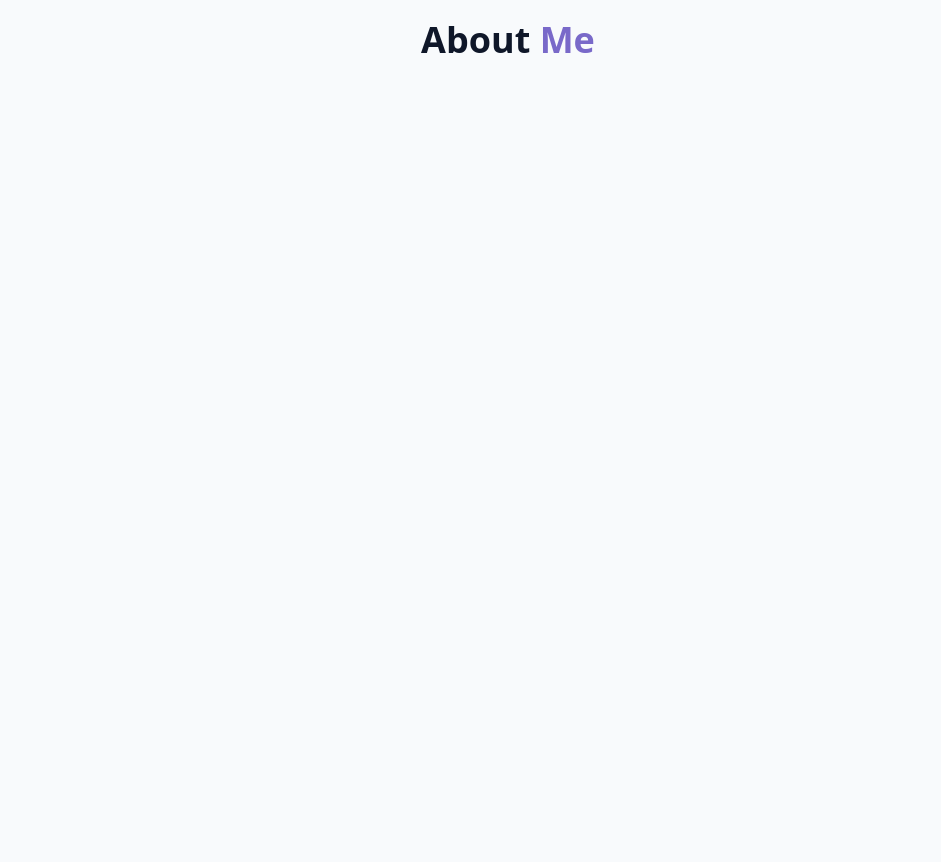
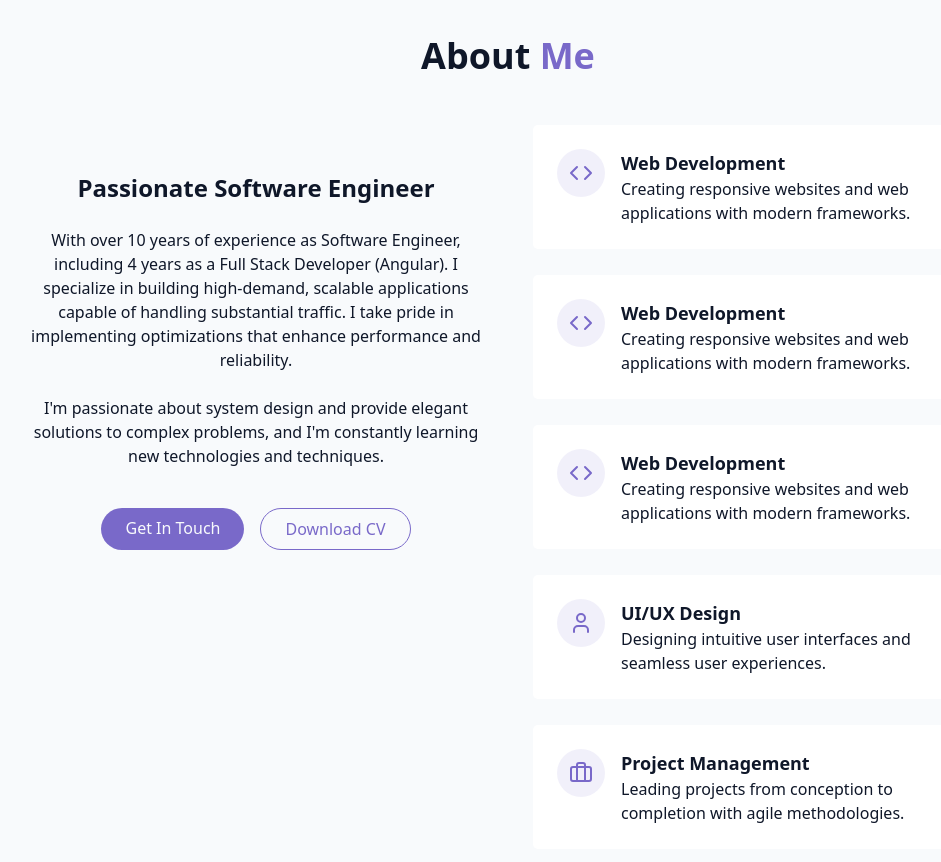
Before and after one commit to enriplaso/enrique-porfolio, a React (Vite) app: page / in a window 1280 px wide. Shown: the part 860-1722 px from the top of the page, without its empty margins (132-1073 px from the left). Before the commit the page ends 1004 px from the top, so only its background shows below. Built offline with nearby package versions, Linux system fonts and the light colour scheme.

Commit message:
added profile photo and about section

```diff
--- a/src/components/AboutSection.tsx
+++ b/src/components/AboutSection.tsx
@@ -1,11 +1,123 @@
+import { Briefcase, Code, User } from "lucide-react";
+
 export const AboutSection = () => {
   return (
-    <section id="about" className="py-20 px-4 relative">
+    <section id="about" className="py-24 px-4 relative">
       {" "}
       <div className="container mx-auto max-w-5xl">
-        <h2 className="text-3xl md:text-4xl font-bold mb-1 text-center">
+        <h2 className="text-3xl md:text-4xl font-bold mb-12 text-center">
           About <span className="text-primary"> Me</span>
         </h2>
+
+        <div className="grid grid-cols-1 md:grid-cols-2 gap-12 items-baseline">
+          <div className="space-y-6">
+            <h3 className="text-2xl font-semibold">
+              Passionate Software Engineer
+            </h3>
+
+            <p className="text-muted-foreground">
+              With over 10 years of experience as Software Engineer, including 4
+              years as a Full Stack Developer (Angular). I specialize in
+              building high-demand, scalable applications capable of handling
+              substantial traffic. I take pride in implementing optimizations
+              that enhance performance and reliability.
+            </p>
+
+            <p className="text-muted-foreground">
+              I'm passionate about system design and provide elegant solutions
+              to complex problems, and I'm constantly learning new technologies
+              and techniques.
+            </p>
+
+            <div className="flex flex-col sm:flex-row gap-4 pt-4 justify-center">
+              <a href="#contact" className="cosmic-button">
+                {" "}
+                Get In Touch
+              </a>
+
+              <a
+                href=""
+                className="px-6 py-2 rounded-full border border-primary text-primary hover:bg-primary/10 transition-colors duration-300"
+              >
+                Download CV
+              </a>
+            </div>
+          </div>
+
+          <div className="grid grid-cols-1 gap-6">
+            <div className="gradient-border p-6 card-hover">
+              <div className="flex items-start gap-4">
+                <div className="p-3 rounded-full bg-primary/10">
+                  <Code className="h-6 w-6 text-primary" />
+                </div>
+                <div className="text-left">
+                  <h4 className="font-semibold text-lg"> Web Development</h4>
+                  <p className="text-muted-foreground">
+                    Creating responsive websites and web applications with
+                    modern frameworks.
+                  </p>
+                </div>
+              </div>
+            </div>
+            <div className="gradient-border p-6 card-hover">
+              <div className="flex items-start gap-4">
+                <div className="p-3 rounded-full bg-primary/10">
+                  <Code className="h-6 w-6 text-primary" />
+                </div>
+                <div className="text-left">
+                  <h4 className="font-semibold text-lg"> Web Development</h4>
+                  <p className="text-muted-foreground">
+                    Creating responsive websites and web applications with
+                    modern frameworks.
+                  </p>
+                </div>
+              </div>
+            </div>
+            <div className="gradient-border p-6 card-hover">
+              <div className="flex items-start gap-4">
+                <div className="p-3 rounded-full bg-primary/10">
+                  <Code className="h-6 w-6 text-primary" />
+                </div>
+                <div className="text-left">
+                  <h4 className="font-semibold text-lg"> Web Development</h4>
+                  <p className="text-muted-foreground">
+                    Creating responsive websites and web applications with
+                    modern frameworks.
+                  </p>
+                </div>
+              </div>
+            </div>
+            <div className="gradient-border p-6 card-hover">
+              <div className="flex items-start gap-4">
+                <div className="p-3 rounded-full bg-primary/10">
+                  <User className="h-6 w-6 text-primary" />
+                </div>
+                <div className="text-left">
+                  <h4 className="font-semibold text-lg">UI/UX Design</h4>
+                  <p className="text-muted-foreground">
+                    Designing intuitive user interfaces and seamless user
+                    experiences.
+                  </p>
+                </div>
+              </div>
+            </div>
+            <div className="gradient-border p-6 card-hover">
+              <div className="flex items-start gap-4">
+                <div className="p-3 rounded-full bg-primary/10">
+                  <Briefcase className="h-6 w-6 text-primary" />
+                </div>
+
+                <div className="text-left">
+                  <h4 className="font-semibold text-lg">Project Management</h4>
+                  <p className="text-muted-foreground">
+                    Leading projects from conception to completion with agile
+                    methodologies.
+                  </p>
+                </div>
+              </div>
+            </div>
+          </div>
+        </div>
       </div>
     </section>
   );
--- a/src/components/HeroSection.tsx
+++ b/src/components/HeroSection.tsx
@@ -8,6 +8,13 @@
     >
       <div className="container max-w-4xl mx-auto text-center z-10">
         <div className="space-y-6">
+          <div className="flex justify-center items-center my-6 opacity-0 animate-fade-in p-2">
+            <img
+              src="/cv_photo.jpg"
+              alt="Enrique Plaza"
+              className="w-36 h-36 md:w-52 md:h-52 rounded-full object-cover border-4 border-gray-300 shadow-lg"
+            />
+          </div>
           <h1 className="text-4xl md:tex-6xl font-bold tracking-tight">
             <span className="opacity-0 animate-fade-in">Hi, I'm </span>
             <span className="text-primary opacity-0 animate-fade-in-delay-1">
```
Also changed, not shown: public/cv_photo.jpg (added).
